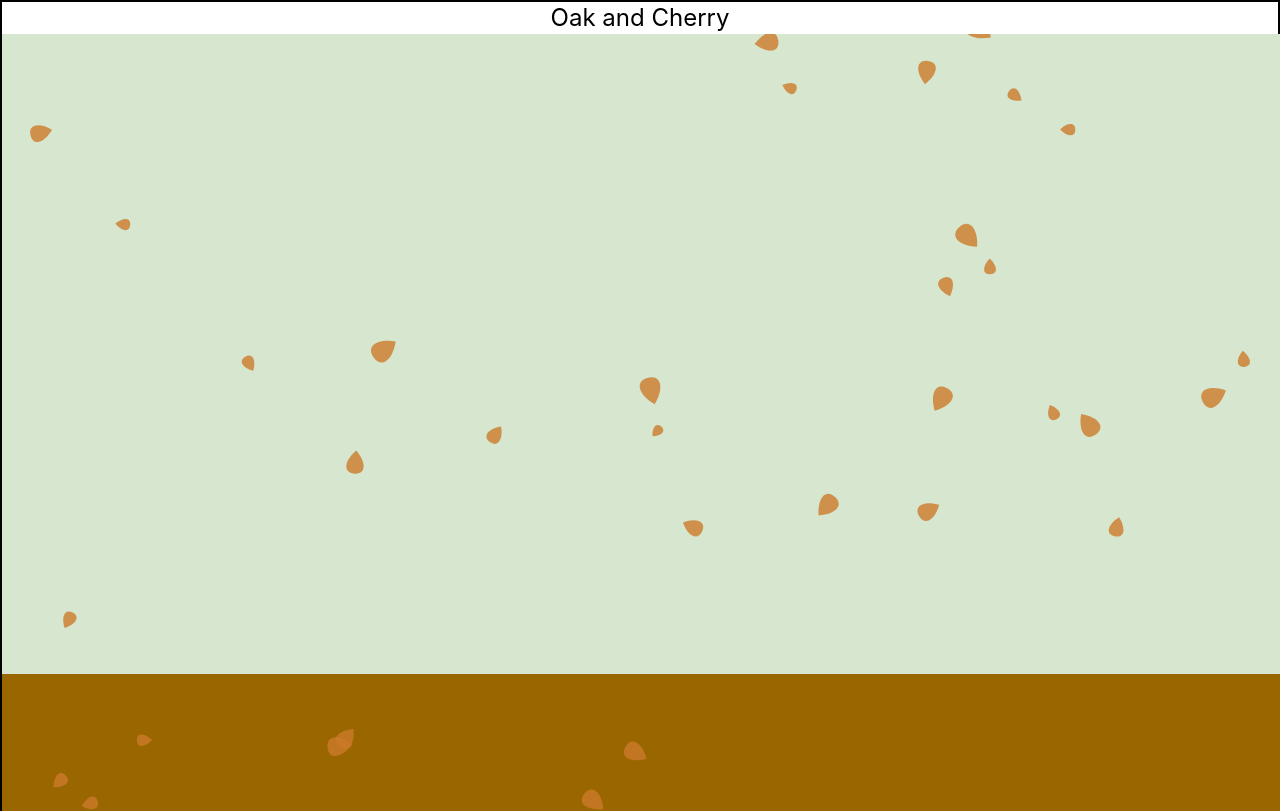
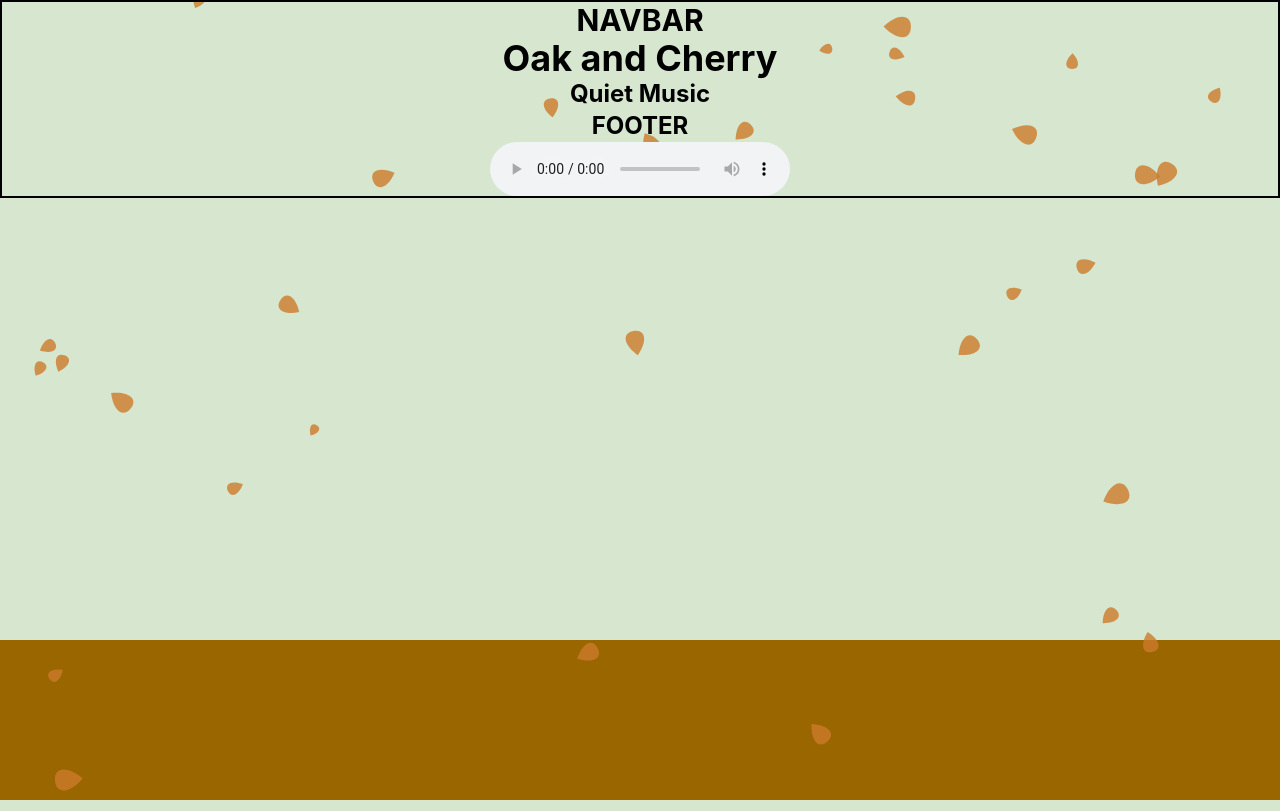
Before and after one commit to papercircuit/oak-and-cherry, a React (Create React App) app: page / in a window 1280 px wide. Shown: the top 811 px of the page. Built offline with nearby package versions, Linux system fonts and the light colour scheme.

Commit message:
Component sketeltons added

```diff
--- a/src/App.js
+++ b/src/App.js
@@ -1,17 +1,15 @@
 import React from 'react';
 import './index.css';
-import MusicPlayer from './components/MusicPlayer';
 import LeavesSketch from './components/LeavesSketch';
+import ContainerBlock from './components/ContainerBlock';
+
 
 function App() {
   return (
-    <div className="w-full border-2 border-black">
-      <p className="text-2xl text-center">Oak and Cherry</p>
+    <div className="App">
+      <ContainerBlock />
       <LeavesSketch
         className="leaves-sketch"
-      />
-      <MusicPlayer
-        className="music-player"
       />
     </div>
   );
--- a/src/components/ContainerBlock.js
+++ b/src/components/ContainerBlock.js
@@ -1,3 +1,20 @@
 import React from 'react';
-import './index.css';
-import MusicPlayer from './components/MusicPlayer';
+import MusicPlayer from './MusicPlayer';
+import Footer from './Footer';
+import Navbar from './Navbar';
+import Hero from './Hero';
+
+
+const ContainerBlock = () => {
+    return (
+        // background transparent for now
+        <div className="bg-transparent border-2 border-black align-center justify-center">
+            <Navbar />
+            <Hero />
+            <Footer />
+            <MusicPlayer />
+        </div>
+    );
+}
+
+export default ContainerBlock;
--- /dev/null
+++ b/src/components/Footer.js
@@ -0,0 +1,11 @@
+import React from 'react';
+
+const Footer = () => {
+    return (
+        <div className="bg-transparent">
+            <p className="text-2xl text-center font-bold">FOOTER</p>
+        </div>
+    );
+}
+
+export default Footer;
--- /dev/null
+++ b/src/components/Hero.js
@@ -0,0 +1,16 @@
+import React  from 'react';
+
+const Hero = () => {
+
+    return (
+        <div className="hero">
+            <p className="w-full text-center text-4xl font-bold
+            ">Oak and Cherry</p>
+            <p className="w-full text-center text-2xl font-bold">
+                Quiet Music
+            </p>
+        </div>
+    );
+}
+
+export default Hero;
--- a/src/components/MusicPlayer.js
+++ b/src/components/MusicPlayer.js
@@ -3,7 +3,7 @@ import AudioPlayer from 'react-audio-player';
 
 const MusicPlayer = () => {
   return (
-    <div className="music-player">
+    <div className="bg-transparent flex justify-center">
       <AudioPlayer
         src="path/to/music.mp3"
         controls
--- /dev/null
+++ b/src/components/Navbar.js
@@ -0,0 +1,11 @@
+import React from 'react';
+
+const Navbar = () => {
+    return (
+        <div className="bg-transparent">
+            <p className="text-3xl font-bold text-center">NAVBAR</p>
+        </div>
+    );
+}
+
+export default Navbar;
--- a/src/index.css
+++ b/src/index.css
@@ -17,11 +17,12 @@ code {
     monospace;
 }
 
-.leaves-sketch {
+#leaves-sketch {
   position: absolute;
   top: 0;
   left: 0;
   width: 100%;
   height: 100%;
   z-index: -1;
+  height: 100vh;
 }
```
